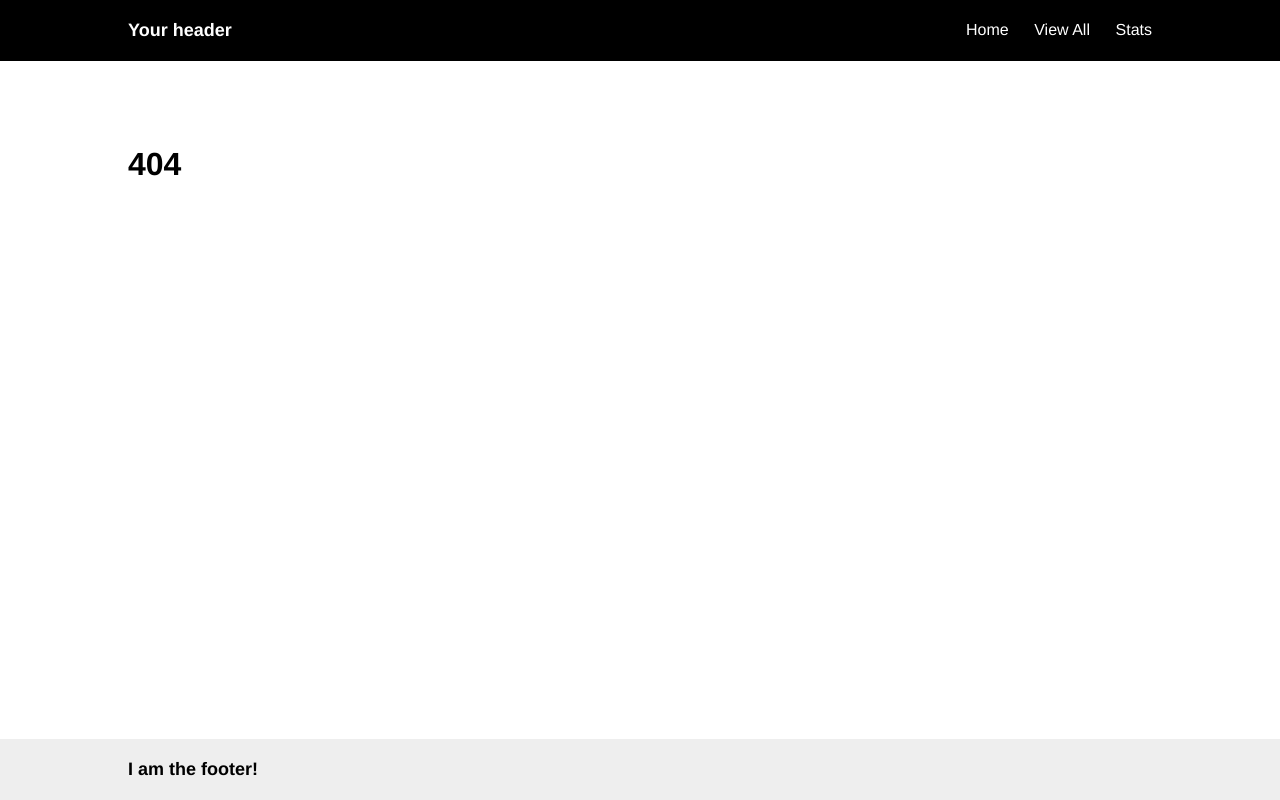
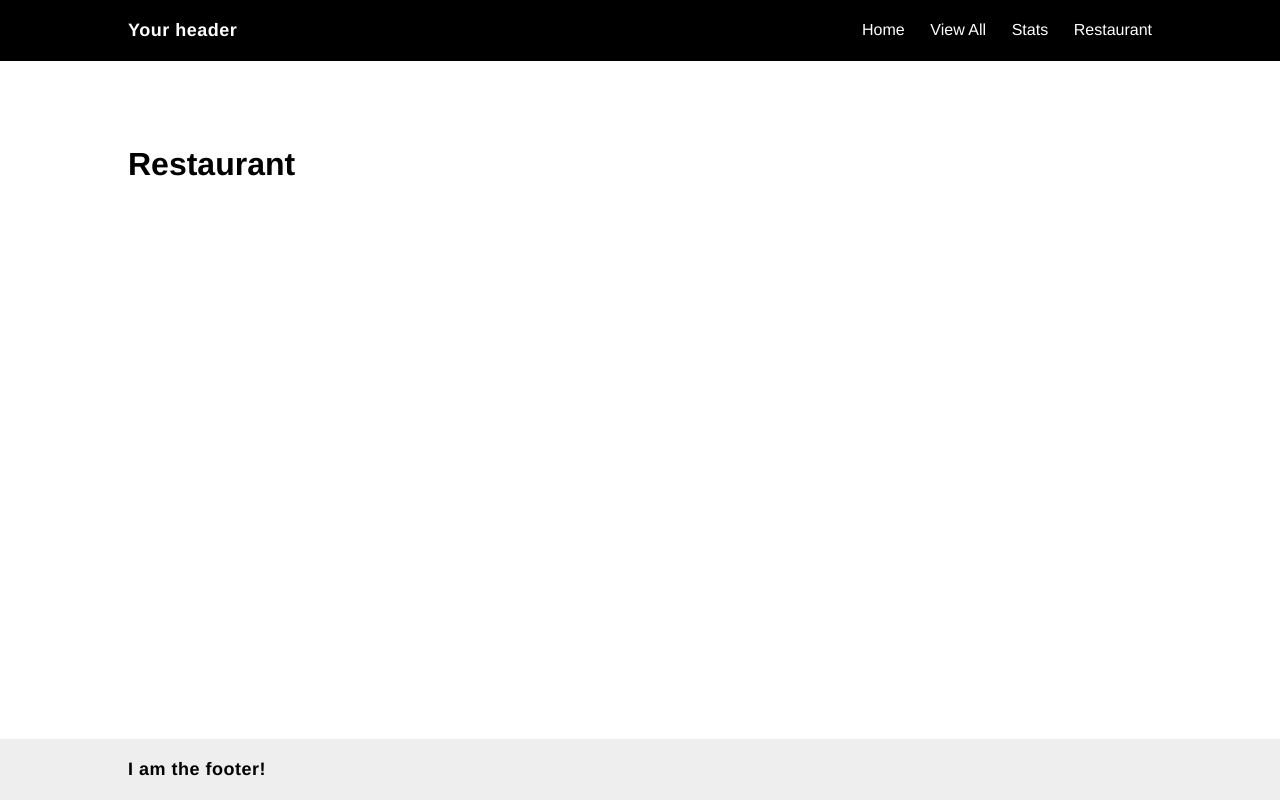
Before and after one commit to udaraweerasinghege/resto-surf, a React (Create React App) app: page /restaurant in a window 1280 px wide. Before the commit this address had no page. Built offline with nearby package versions, Linux system fonts and the light colour scheme.

Commit message:
restaurant page, update query, update styles

```diff
--- a/src/App.js
+++ b/src/App.js
@@ -5,6 +5,7 @@ import Home from "./components/pages/page-home";
 import NotFound from "./components/pages/page-404";
 import Stats from "./components/pages/page-stats";
 import ViewAll from "./components/pages/page-viewAll";
+import Restaurant from "./components/pages/page-restaurant";
 
 import "./App.css";
 
@@ -16,6 +17,7 @@ class App extends Component {
                     <Route exact path="/" component={Home} />
                     <Route exact path="/all" component={ViewAll} />
                     <Route exact path="/stats" component={Stats} />
+                    <Route exact path="/restaurant" component={Restaurant} />
                     <Route exact path="*" component={NotFound} />
                 </Switch>
             </BrowserRouter>
--- a/src/components/layout.js
+++ b/src/components/layout.js
@@ -7,9 +7,9 @@ class Layout extends Component {
         return (
             <Fragment>
                 <Header />
-                    <div className="container page-content">
-                        {this.props.children}
-                    </div>
+                <div className="container page-content">
+                    {this.props.children}
+                </div>
                 <Footer />
             </Fragment>
         );
--- a/src/components/pages/page-home.js
+++ b/src/components/pages/page-home.js
@@ -22,6 +22,10 @@ class Home extends Component {
                   id
                   name
                   logo
+                  likes
+                  dislikes
+                  notes
+                  visits
                 }
               }
             `;
--- /dev/null
+++ b/src/components/pages/page-restaurant.js
@@ -0,0 +1,15 @@
+import React, { Component } from "react";
+import Layout from "../layout";
+
+class Restaurant extends Component {
+
+    render() {
+        return (
+            <Layout>
+                <h1>Restaurant</h1>
+            </Layout>
+        );
+    }
+}
+
+export default Restaurant;
--- a/src/components/partials/nav.js
+++ b/src/components/partials/nav.js
@@ -15,6 +15,9 @@ class Nav extends Component {
                     <li>
                         <NavLink to="/stats" exact>Stats</NavLink>
                     </li>
+                    <li>
+                        <NavLink to="/restaurant" exact>Restaurant</NavLink>
+                    </li>
                 </ul>
             </nav>
         );
--- a/src/components/partials/restoTile.js
+++ b/src/components/partials/restoTile.js
@@ -8,14 +8,17 @@ class RestoTile extends Component {
       backgroundSize: "cover",
       backgroundPosition: "center"
     };
+
+    var slug = this.props.name.replace(/\s+/g, '-').toLowerCase();
+
     return (
-      <div className="tile-container" style={divStyle}>
+      <a href={slug} className="tile-container" style={divStyle}>
         <div className="tile-name-container">
           <div className="resto-name">
             <h2>{this.props.name}</h2>
           </div>
         </div>
-      </div>
+      </a>
     );
   }
 }
--- a/src/sass/partials/_global.scss
+++ b/src/sass/partials/_global.scss
@@ -4,4 +4,5 @@ body {
 
 h2 {
     font-size: 18px;
+    letter-spacing: 0.5px;
 }
--- a/src/sass/partials/_layout.scss
+++ b/src/sass/partials/_layout.scss
@@ -21,6 +21,7 @@ html, body {
 
 .rando-resto-desc {
   font-weight: bold;
+  letter-spacing: 0.25px;
 }
 
 .resto-list {
@@ -46,5 +47,6 @@ html, body {
   .resto-name {
     text-align: center;
     padding: 12px;
+    color: $main_color;
   }
 }
--- a/src/sass/partials/_searchBar.scss
+++ b/src/sass/partials/_searchBar.scss
@@ -5,6 +5,7 @@
         input {
             margin: 0;
             font-family: $main_font;
+            letter-spacing: 0.5px;
         }
         input[type=text] {
             flex: 2 2 75%;
```
Also changed, not shown: src/App.css.
